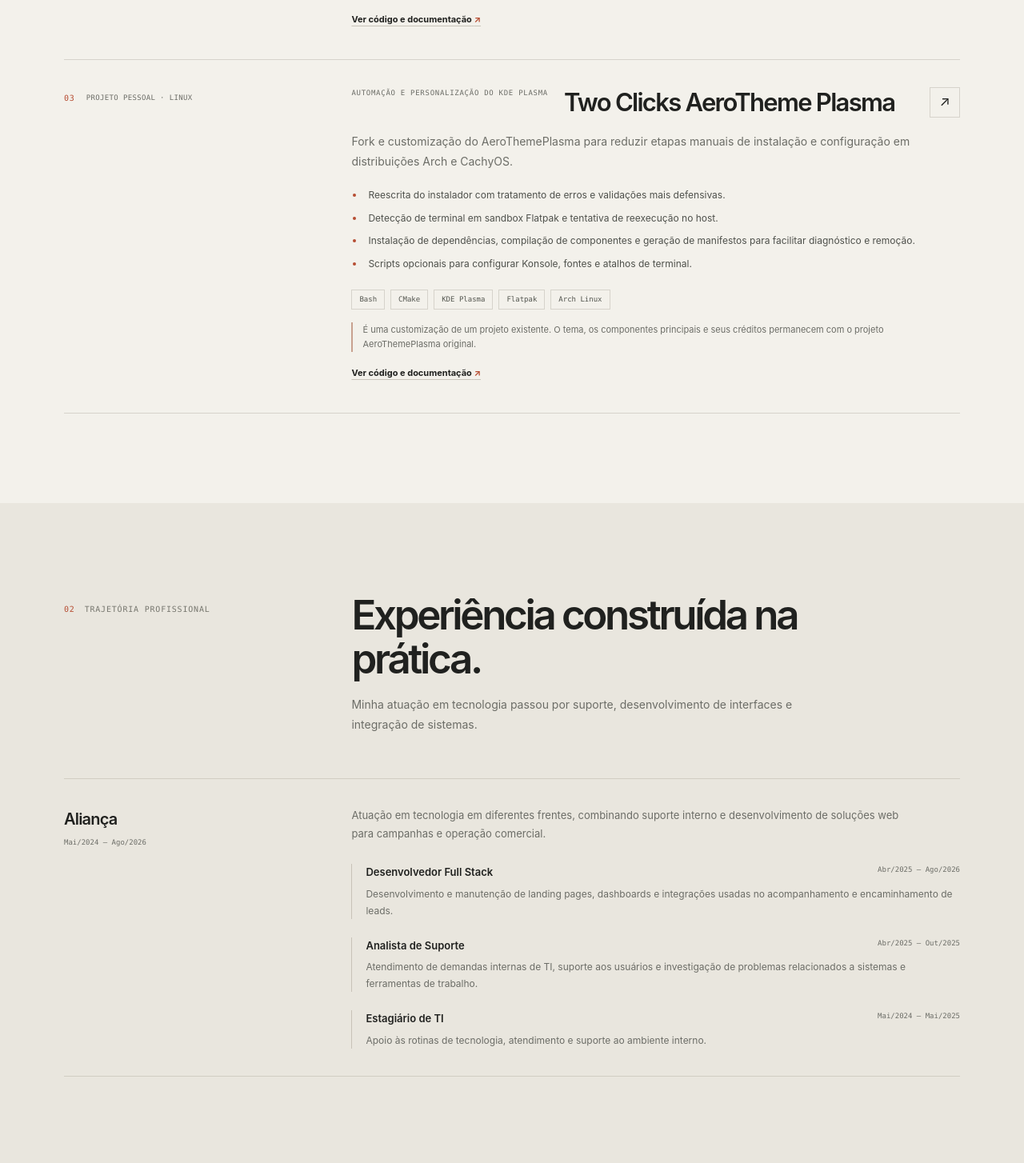
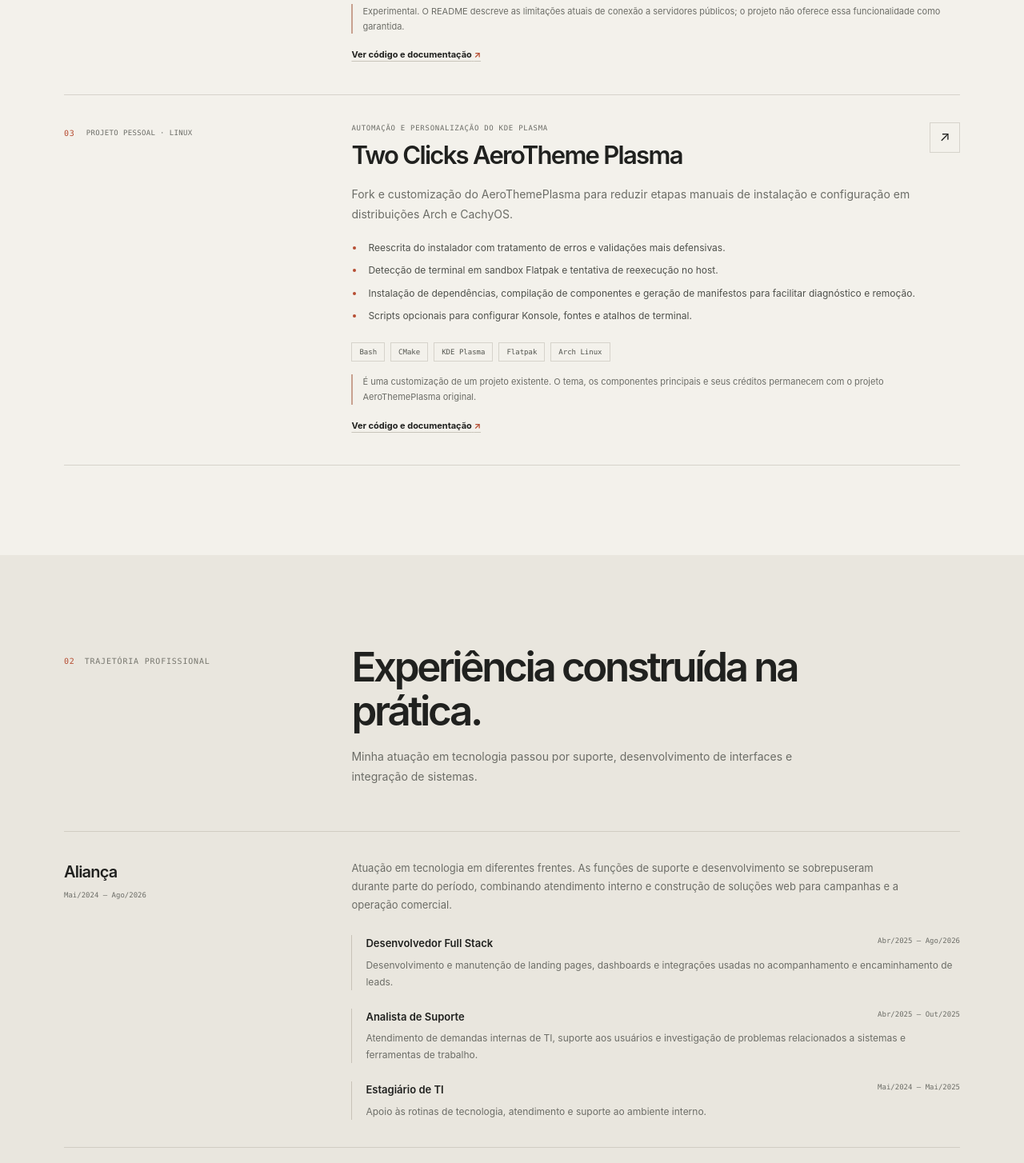
Before and after one commit to VitorMartinsAlves/portfolio, a Next.js app: page / in a window 1280 px wide. Shown: the part 1956-3410 px from the top of the page at 80% size. Built offline with nearby package versions, Linux system fonts and the light colour scheme; no server answers.

Commit message:
docs: document setup and add CI checks

```diff
--- a/src/app/globals.css
+++ b/src/app/globals.css
@@ -333,13 +333,14 @@ button:focus-visible {
 .project-category { color: var(--muted); font-size: 9px; letter-spacing: 0.04em; }
 .project-main { min-width: 0; }
 
-.project-heading,
-.project-heading > div {
+.project-heading {
   display: flex;
   align-items: flex-start;
   justify-content: space-between;
   gap: 20px;
 }
+
+.project-heading > div { min-width: 0; }
 
 .project-context { margin: 0 0 8px; color: var(--muted); font-size: 9px; }
 
--- a/src/data/portfolio.ts
+++ b/src/data/portfolio.ts
@@ -69,7 +69,7 @@ export const experiences = [
     company: "Aliança",
     period: "Mai/2024 — Ago/2026",
     summary:
-      "Atuação em tecnologia em diferentes frentes, combinando suporte interno e desenvolvimento de soluções web para campanhas e operação comercial.",
+      "Atuação em tecnologia em diferentes frentes. As funções de suporte e desenvolvimento se sobrepuseram durante parte do período, combinando atendimento interno e construção de soluções web para campanhas e a operação comercial.",
     roles: [
       {
         title: "Desenvolvedor Full Stack",
@@ -96,7 +96,7 @@ export const experiences = [
 export const skillGroups = [
   {
     title: "Frontend",
-    skills: ["React", "JavaScript", "TypeScript", "HTML", "CSS", "Vite"],
+    skills: ["React", "JavaScript", "TypeScript", "HTML", "CSS", "Vite", "Next.js"],
   },
   {
     title: "Backend e dados",
```
Also changed, not shown: 1 other file (tests, documents, lock files or other folders).
